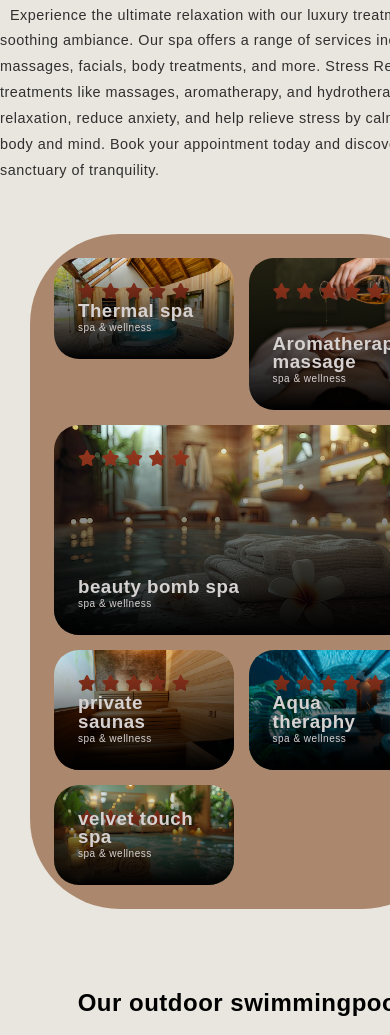
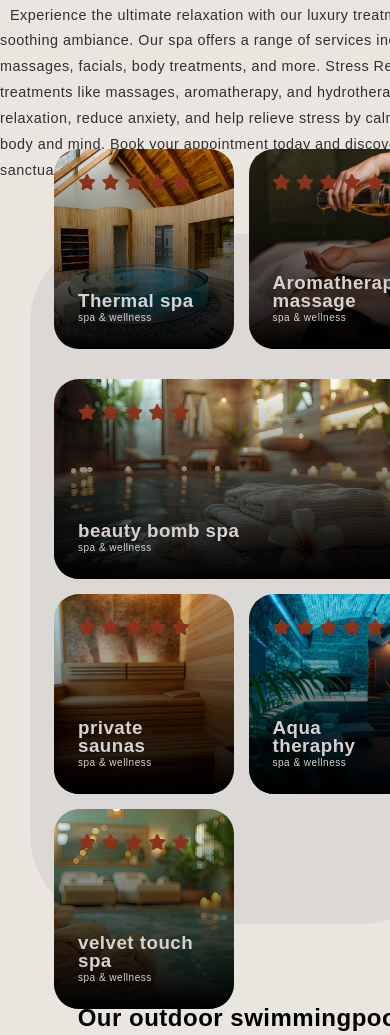
Before and after one commit to Kavitha0691/assignment-1, a plain HTML site: page spa/spa.html in a window 390 px wide. Shown: the part 415-1450 px from the top of the page. Drawn offline with Linux system fonts and the light colour scheme.

Commit message:
added changes

```diff
--- a/spa/styles/spa.css
+++ b/spa/styles/spa.css
@@ -57,8 +57,8 @@ h3 {
     grid-template-columns: 25% 30% 15% 25%;
     gap: 15px;
     place-content: center;
-    grid-template-rows: 50% 50%;
-    background-color:#AB886D;
+    grid-template-rows: 1fr 1fr;
+    background-color:#dcd8d5;
     height: 80vh;
     padding: 1.5rem;
     min-height: 460px;
@@ -166,8 +166,21 @@ h3 {
 
 /* media queries*/
 @media (max-width: 768px) {
+    /*.gallery {
+        grid-template-columns: repeat(auto-fit, minmax(150px, 1fr));
+    }*/
+
     .gallery {
-        grid-template-columns: repeat(auto-fit, minmax(150px, 1fr));
+        grid-template-columns: repeat(2,1fr);
+        grid-template-rows: unset;
+        height: 690px;
+    }
+
+    .gallery .grid {
+        grid-column: unset;
+        grid-row: unset;
+        height: 200px;
+        width: 100%;
     }
 
     .main-content h2 {
@@ -187,11 +200,11 @@ h3 {
         font-size: 1.2rem;
     }
 
-    .gallery {
-       /* grid-template-columns: repeat(auto-fit, minmax(100px, 1fr));*/
+    /*.gallery {
+       grid-template-columns: repeat(auto-fit, minmax(100px, 1fr));
         grid-template-rows: 1fr 1fr;
 
-    }
+    }*/
 
 
     .main-content p {
```
